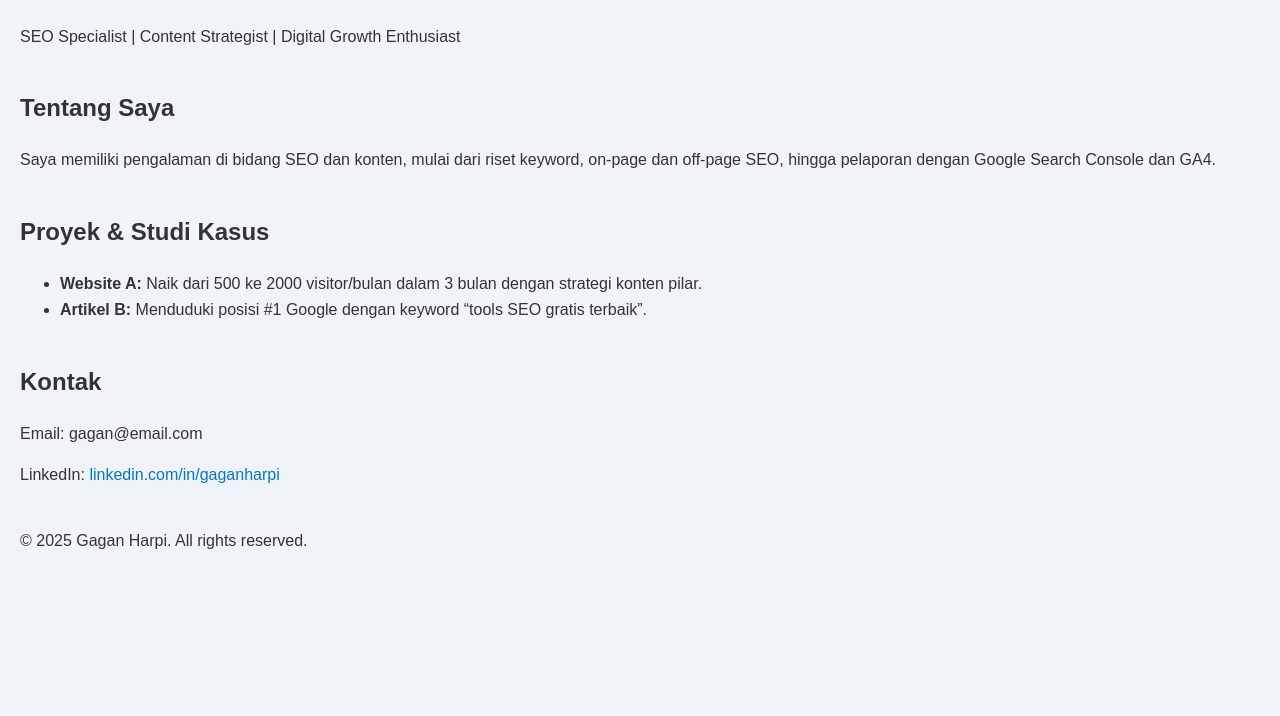
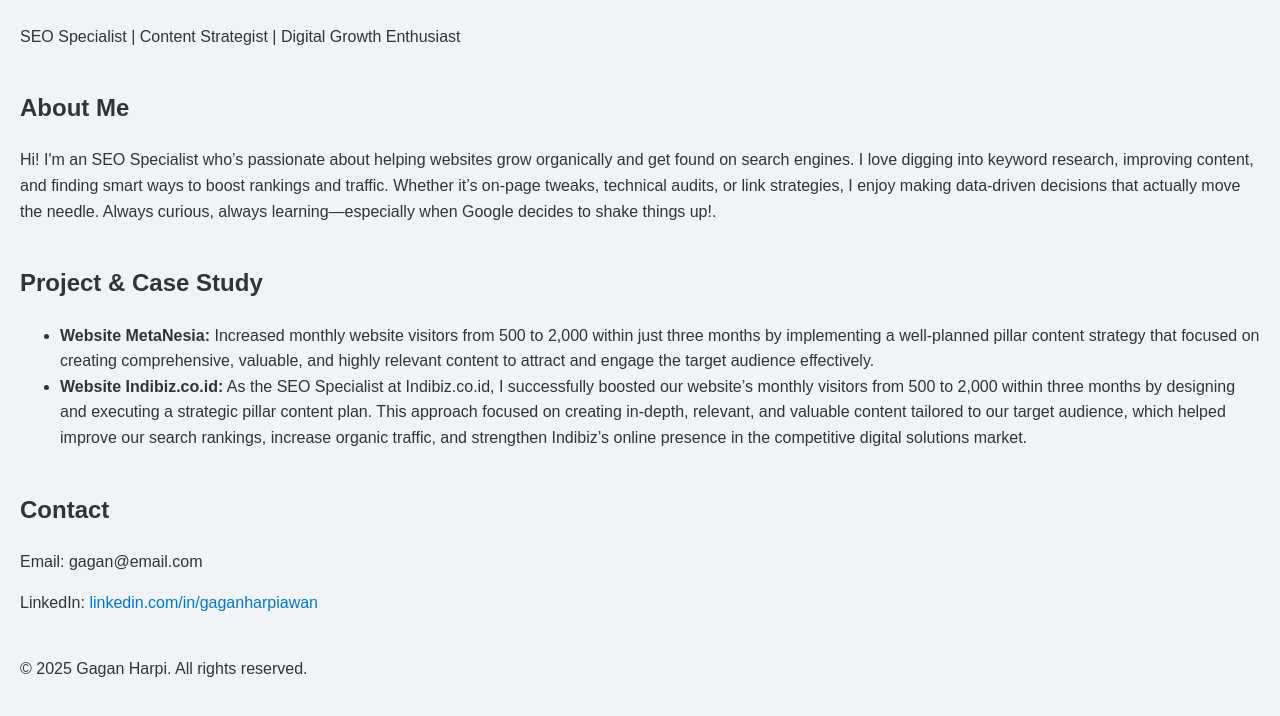
Before and after one commit to gaganharpi/gaganharpi.github.io, a plain HTML site: page index.html in a window 1280 px wide. Shown: the part 94-810 px from the top of the page. Drawn offline with Linux system fonts and the light colour scheme.

Commit message:
add index.html

```diff
--- a/index.html
+++ b/index.html
@@ -13,22 +13,22 @@
   </header>
 
   <section>
-    <h2>Tentang Saya</h2>
-    <p>Saya memiliki pengalaman di bidang SEO dan konten, mulai dari riset keyword, on-page dan off-page SEO, hingga pelaporan dengan Google Search Console dan GA4.</p>
+    <h2>About Me</h2>
+    <p>Hi! I'm an SEO Specialist who’s passionate about helping websites grow organically and get found on search engines. I love digging into keyword research, improving content, and finding smart ways to boost rankings and traffic. Whether it’s on-page tweaks, technical audits, or link strategies, I enjoy making data-driven decisions that actually move the needle. Always curious, always learning—especially when Google decides to shake things up!.</p>
   </section>
 
   <section>
-    <h2>Proyek & Studi Kasus</h2>
+    <h2>Project & Case Study</h2>
     <ul>
-      <li><strong>Website A:</strong> Naik dari 500 ke 2000 visitor/bulan dalam 3 bulan dengan strategi konten pilar.</li>
-      <li><strong>Artikel B:</strong> Menduduki posisi #1 Google dengan keyword “tools SEO gratis terbaik”.</li>
+      <li><strong>Website MetaNesia:</strong> Increased monthly website visitors from 500 to 2,000 within just three months by implementing a well-planned pillar content strategy that focused on creating comprehensive, valuable, and highly relevant content to attract and engage the target audience effectively.</li>
+      <li><strong>Website Indibiz.co.id:</strong> As the SEO Specialist at Indibiz.co.id, I successfully boosted our website’s monthly visitors from 500 to 2,000 within three months by designing and executing a strategic pillar content plan. This approach focused on creating in-depth, relevant, and valuable content tailored to our target audience, which helped improve our search rankings, increase organic traffic, and strengthen Indibiz’s online presence in the competitive digital solutions market.</li>
     </ul>
   </section>
 
   <section>
-    <h2>Kontak</h2>
+    <h2>Contact</h2>
     <p>Email: gagan@email.com</p>
-    <p>LinkedIn: <a href="https://linkedin.com/in/gaganharpi" target="_blank">linkedin.com/in/gaganharpi</a></p>
+    <p>LinkedIn: <a href="https://linkedin.com/in/gaganharpiawan" target="_blank">linkedin.com/in/gaganharpiawan</a></p>
   </section>
 
   <footer>
```
